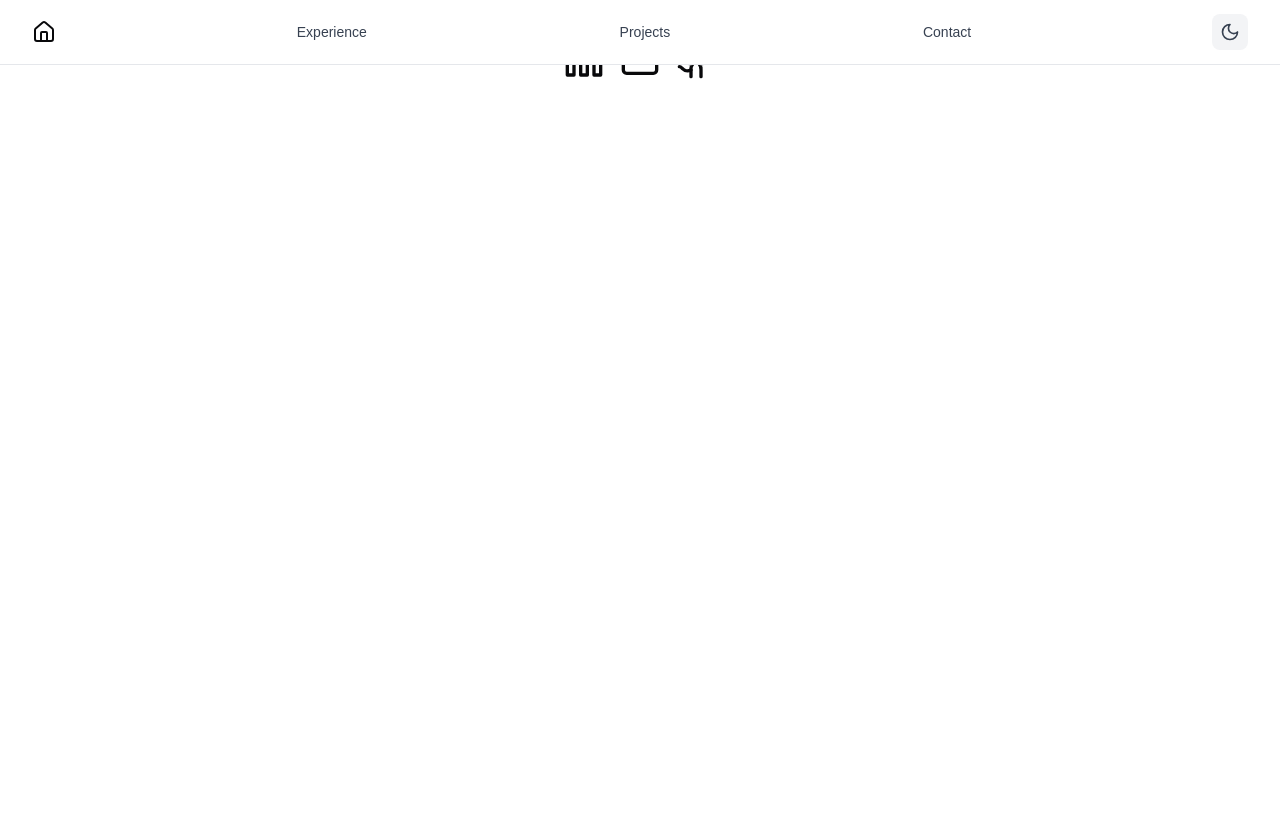
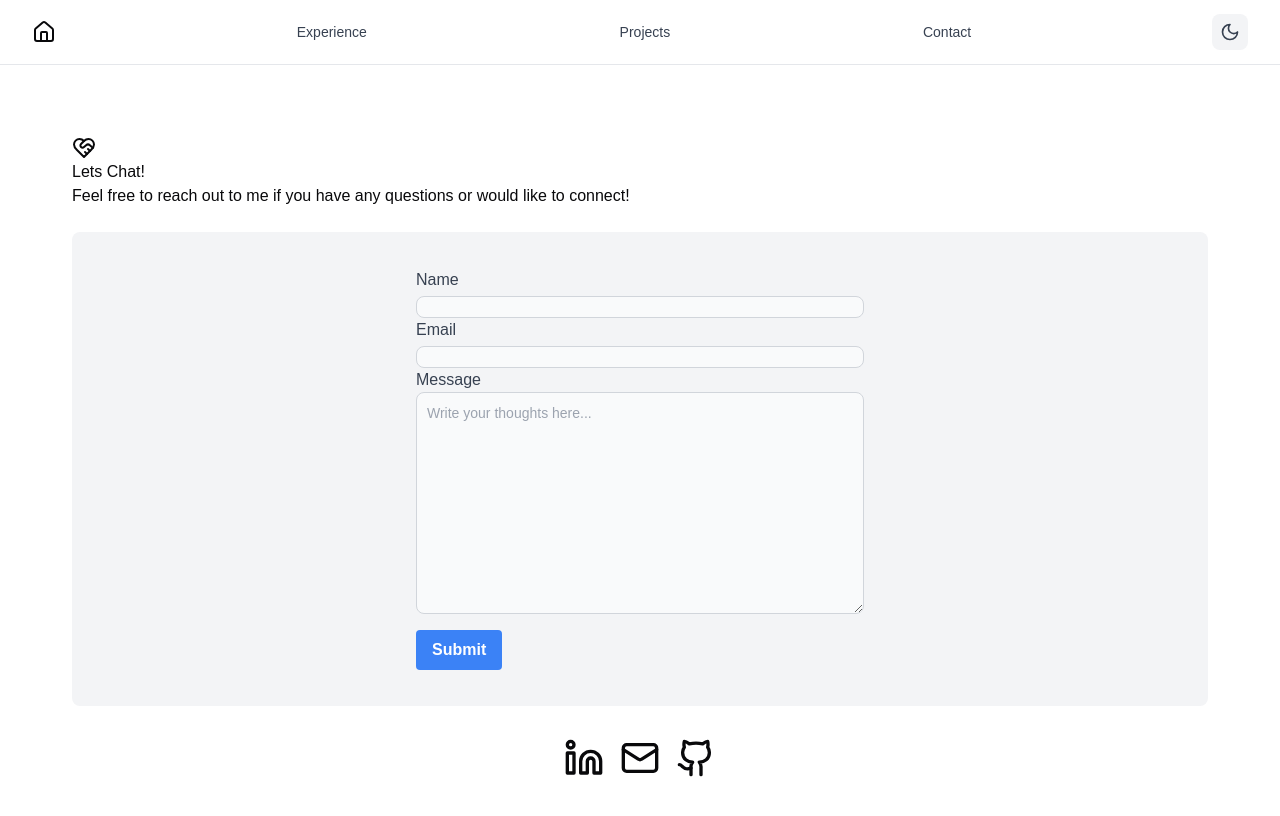
Before and after one commit to BeteabTefera/portfolio_website, a Next.js app in the folder app/: page /contact in a window 1280 px wide. Shown: the top 816 px of the page. Built offline with nearby package versions, Linux system fonts and the light colour scheme.

Commit message:
Reroute UI complete

```diff
--- a/app/app/contact/page.tsx
+++ b/app/app/contact/page.tsx
@@ -2,13 +2,15 @@ import { Contact } from "@/components/contact";
 import { Nav } from "@/components/nav";
 export default function Home() {
     return (
-    <div>
-        <Nav/>
-        {/* Contact Section */}
-        <section id="contact" className="py-10">
-          <div className="container mx-auto">
-            <Contact />
-          </div>
-        </section>
-    </div>);
+        <div className="py-[5rem]">
+            <div>
+                <Nav/>
+            </div>
+            <div className="px-4 py-14">
+                {/*Contact Section */}
+                {/*<h2 className="text-3xl font-bold mb-8 text-center">Contact</h2>*/}
+                <Contact/>
+            </div>
+        </div>
+    );
 }
--- a/app/app/experiences/page.tsx
+++ b/app/app/experiences/page.tsx
@@ -2,15 +2,15 @@ import { Experiences } from "@/components/experience";
 import { Nav } from "@/components/nav";
 export default function Home() {
     return (
-        <>
+        <div className="py-[5rem]">
             <div>
                 <Nav/>
             </div>
-            <div className="px-4 py-8">
+            <div className="px-4 py-14">
                 {/*Experience Section */}
-                <h2 className="text-3xl font-bold mb-8 text-center">Experience</h2>
+                {/*<h2 className="text-3xl font-bold mb-8 text-center">Experience</h2>*/}
                 <Experiences/>
             </div>
-        </>
+        </div>
     )
 }
--- a/app/app/projects/page.tsx
+++ b/app/app/projects/page.tsx
@@ -2,15 +2,15 @@ import { Nav } from "@/components/nav";
 import { Projects } from "@/components/projects";
 export default function Home() {
     return (
-        <div>
-            <Nav/>
-            {/* Projects Section */}
-            <section id="projects" className="py-8">
-                <div className="container mx-auto">
-                <h2 className="text-3xl font-bold mb-8 text-center">My Projects</h2>
-                <Projects />
-                </div>
-            </section>
+        <div className="py-[5rem]">
+            <div>
+                <Nav/>
+            </div>
+            <div className="px-4 py-14">
+                {/*Projects Section */}
+                {/*<h2 className="text-3xl font-bold mb-8 text-center">Projects</h2>*/}
+                <Projects/>
+            </div>
         </div>
     )
 }
--- a/app/components/contact.tsx
+++ b/app/components/contact.tsx
@@ -1,9 +1,46 @@
-import { ThemeProvider } from "@/app/providers/theme-provider"
-import { Linkedin, Mail, Github } from 'lucide-react';
+import { Linkedin, Mail, Github, HeartHandshake } from 'lucide-react';
 
 export function Contact() {
   return (
-    <ThemeProvider>
+    <div>
+        <div className='px-14 pb-8'>
+            {/*need to create form for people to send a contact*/}
+            <section>
+                <h1><HeartHandshake/>  Lets Chat! </h1>
+                <p>Feel free to reach out to me if you have any questions or would like to connect!</p>
+            </section>
+            <br/>
+            <section className=' py-9 dark:bg-gray-700 bg-gray-100 p-8 rounded-lg'>
+                <form className='max-w-md mx-auto'>
+                    <label className="block">
+                        <span className="text-gray-700 dark:text-white">Name</span>
+                        <input
+                            id="name"
+                            type="text"
+                            className="px-[0.5rem] mt-1 block w-full text-sm text-gray-900 bg-gray-50 rounded-lg border border-gray-300 focus:ring-blue-500 focus:border-blue-500 dark:bg-gray-700 dark:border-gray-600 dark:placeholder-gray-400 dark:text-white dark:focus:ring-blue-500 dark:focus:border-blue-500"
+                        />
+                    </label>
+                    <label className="block">
+                        <span className="text-gray-700 dark:text-white">Email</span>
+                        <input
+                            id="email"
+                            type="email"
+                            className="px-[0.5rem] mt-1 block w-full text-sm text-gray-900 bg-gray-50 rounded-lg border border-gray-300 focus:ring-blue-500 focus:border-blue-500 dark:bg-gray-700 dark:border-gray-600 dark:placeholder-gray-400 dark:text-white dark:focus:ring-blue-500 dark:focus:border-blue-500"
+                        />
+                    </label>
+                    <label className="block">
+                        <span className="text-gray-700 dark:text-white">Message</span>
+                        <textarea
+                            id="message"
+                            rows={10}
+                            className="mb-4 block p-2.5 w-full text-sm text-gray-900 bg-gray-50 rounded-lg border border-gray-300 focus:ring-blue-500 focus:border-blue-500 dark:bg-gray-700 dark:border-gray-600 dark:placeholder-gray-400 dark:text-white dark:focus:ring-blue-500 dark:focus:border-blue-500" placeholder="Write your thoughts here...">
+                        </textarea>
+                    </label>
+                    <button type="submit" className="bg-blue-500 hover:bg-blue-700 text-white font-bold py-2 px-4 rounded">Submit</button>
+                </form>
+            </section>
+
+        </div>
         <div className="max-w-md mx-auto">
             {/*Here I will put logos for Linkedin, Gmail, Github*/}
             <div className="flex justify-center gap-4 mb-8">
@@ -18,6 +55,6 @@ export function Contact() {
                 </a>
             </div>
         </div>
-    </ThemeProvider>
+    </div>
   )
 }
```
